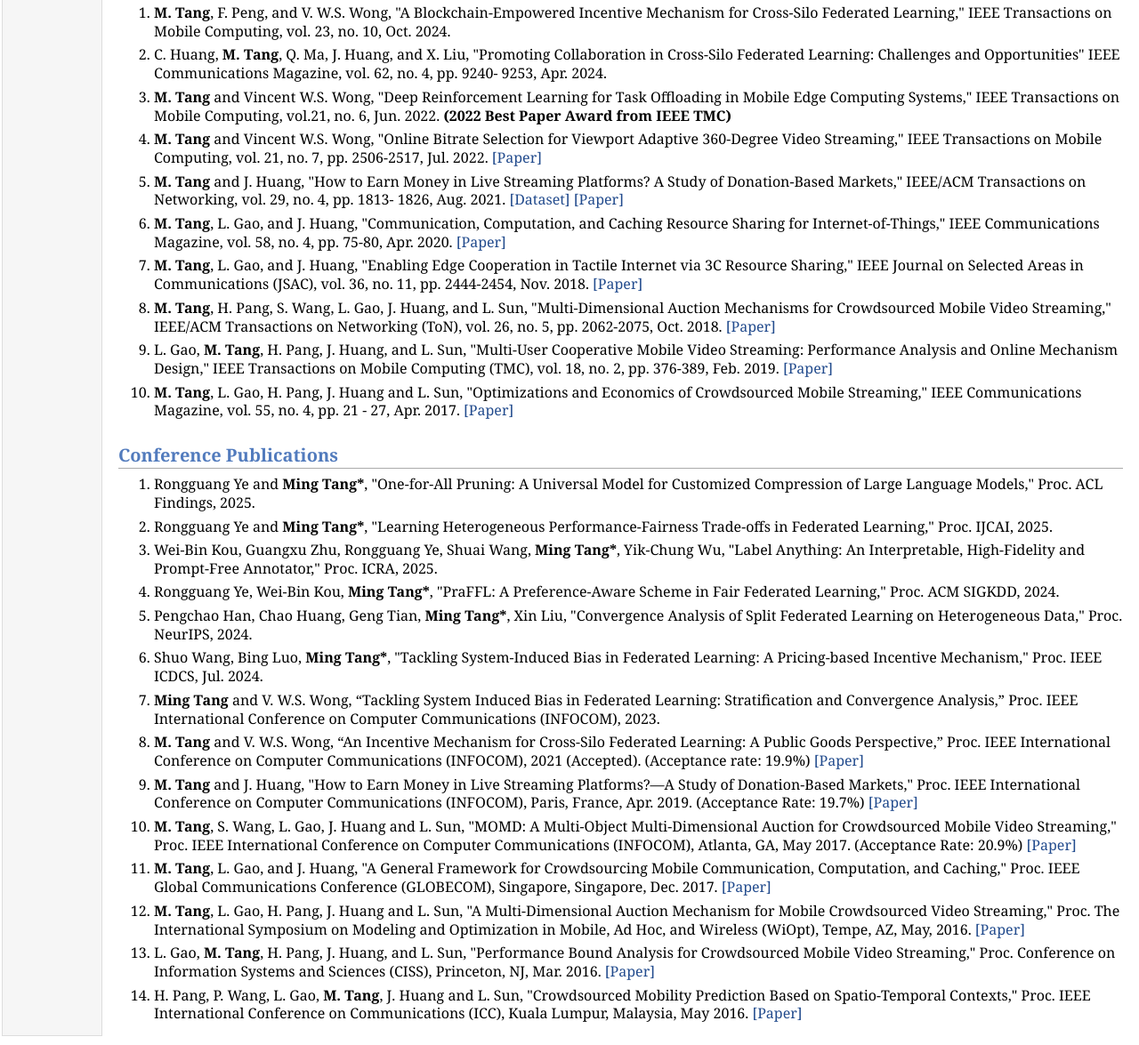
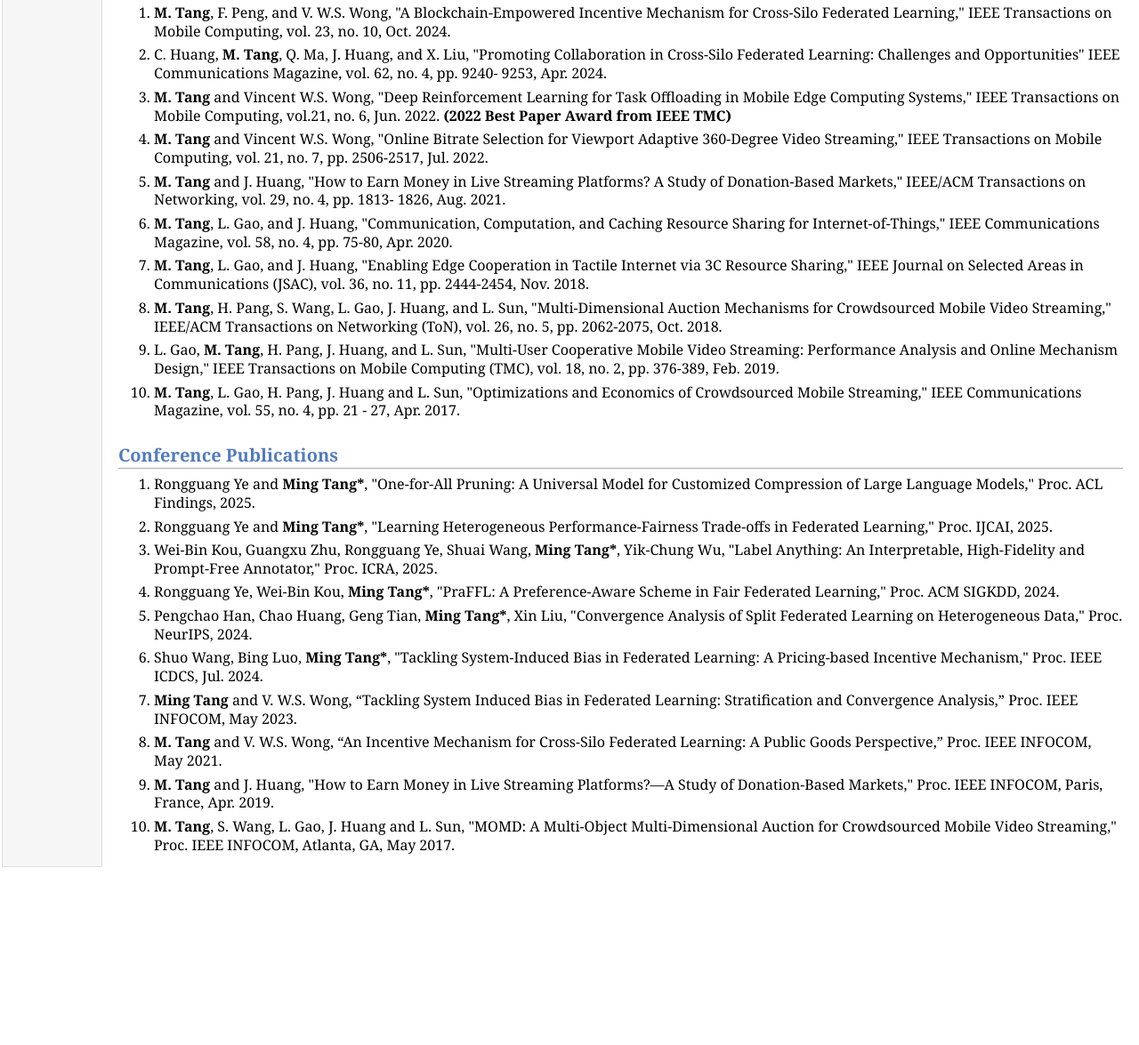
Before and after one commit to mingtang25/mingtang25.github.io, a plain HTML site: page publications.html in a window 1280 px wide. Shown: the part 208-1383 px from the top of the page at 89% size. After the commit the page ends 1193 px from the top, so only its background shows below. Drawn offline with Linux system fonts and the light colour scheme.

Commit message:
Update publications.html

```diff
--- a/publications.html
+++ b/publications.html
@@ -40,26 +40,24 @@
 </p>
 </li>
 <li><p><b>M. Tang</b> and Vincent W.S. Wong, "Online Bitrate Selection for Viewport Adaptive 360-Degree Video Streaming," IEEE Transactions on Mobile Computing, vol. 21, no. 7, pp. 2506-2517, Jul.
- 2022. <a href="paper/TMC2020-2.pdf" target=&ldquo;blank&rdquo;>[Paper]</a>
+ 2022.
 </p>
 </li>
-<li><p><b>M. Tang</b> and J. Huang, "How to Earn Money in Live Streaming Platforms? A Study of Donation-Based Markets," IEEE/ACM Transactions on Networking, vol. 29, no. 4, pp. 1813- 1826, Aug. 2021. <a href="https://github.com/mingt2019/Twitch-Dataset" target=&ldquo;blank&rdquo;>[Dataset]</a> <a href="paper/TON2021.pdf" target=&ldquo;blank&rdquo;>[Paper]</a>
+<li><p><b>M. Tang</b> and J. Huang, "How to Earn Money in Live Streaming Platforms? A Study of Donation-Based Markets," IEEE/ACM Transactions on Networking, vol. 29, no. 4, pp. 1813- 1826, Aug. 2021.
 </p>
 </li>
-<li><p><b>M. Tang</b>, L. Gao, and J. Huang, "Communication, Computation, and Caching Resource Sharing for Internet-of-Things," IEEE Communications Magazine, vol. 58, no. 4, pp. 75-80, Apr. 2020. <a href="paper/IEEECOMMMAG2020.pdf" target=&ldquo;blank&rdquo;>[Paper]</a>
+<li><p><b>M. Tang</b>, L. Gao, and J. Huang, "Communication, Computation, and Caching Resource Sharing for Internet-of-Things," IEEE Communications Magazine, vol. 58, no. 4, pp. 75-80, Apr. 2020.
 </p>
 </li>
-<li><p><b>M. Tang</b>, L. Gao, and J. Huang, "Enabling Edge Cooperation in Tactile Internet via 3C Resource Sharing," IEEE Journal on Selected Areas in Communications (JSAC), vol. 36, no. 11, pp. 2444-2454, Nov. 2018. <a href="paper/JSAC2018.pdf" target=&ldquo;blank&rdquo;>[Paper]</a>
+<li><p><b>M. Tang</b>, L. Gao, and J. Huang, "Enabling Edge Cooperation in Tactile Internet via 3C Resource Sharing," IEEE Journal on Selected Areas in Communications (JSAC), vol. 36, no. 11, pp. 2444-2454, Nov. 2018.
 </p>
 </li>
-<li><p><b>M. Tang</b>, H. Pang, S. Wang, L. Gao, J. Huang, and L. Sun, "Multi-Dimensional Auction Mechanisms for Crowdsourced Mobile Video Streaming," IEEE/ACM Transactions on Networking (ToN), vol. 26, no. 5, pp. 2062-2075, Oct. 2018. <a href="paper/TON2018.pdf" target=&ldquo;blank&rdquo;>[Paper]</a>
+<li><p><b>M. Tang</b>, H. Pang, S. Wang, L. Gao, J. Huang, and L. Sun, "Multi-Dimensional Auction Mechanisms for Crowdsourced Mobile Video Streaming," IEEE/ACM Transactions on Networking (ToN), vol. 26, no. 5, pp. 2062-2075, Oct. 2018.
 </p>
 </li>
-<li><p>L. Gao, <b>M. Tang</b>, H. Pang, J. Huang, and L. Sun, "Multi-User Cooperative Mobile Video Streaming: Performance Analysis and Online Mechanism Design," IEEE Transactions on Mobile Computing (TMC), vol. 18, no. 2, pp. 376-389, Feb. 2019. <a href="paper/TMC2019.pdf" target=&ldquo;blank&rdquo;>[Paper]</a>
-</p>
+<li><p>L. Gao, <b>M. Tang</b>, H. Pang, J. Huang, and L. Sun, "Multi-User Cooperative Mobile Video Streaming: Performance Analysis and Online Mechanism Design," IEEE Transactions on Mobile Computing (TMC), vol. 18, no. 2, pp. 376-389, Feb. 2019.
 </li>
-<li><p><b>M. Tang</b>, L. Gao, H. Pang, J. Huang and L. Sun, "Optimizations and Economics of Crowdsourced Mobile Streaming," IEEE Communications Magazine, vol. 55, no. 4, pp. 21 - 27, Apr. 2017. <a href="paper/IEEECOMMMAG2017.pdf" target=&ldquo;blank&rdquo;>[Paper]</a>
-</p>
+<li><p><b>M. Tang</b>, L. Gao, H. Pang, J. Huang and L. Sun, "Optimizations and Economics of Crowdsourced Mobile Streaming," IEEE Communications Magazine, vol. 55, no. 4, pp. 21 - 27, Apr. 2017.
 </li>
 </ol>
 <h2>Conference Publications</h2>
@@ -83,28 +81,16 @@
 <li><p> Shuo Wang, Bing Luo, <b>Ming Tang*</b>, "Tackling System-Induced Bias in Federated Learning: A Pricing-based Incentive Mechanism," Proc. IEEE ICDCS, Jul. 2024.
 </p>
 </li>
-<li><p> <b>Ming Tang</b> and V. W.S. Wong, “Tackling System Induced Bias in Federated Learning: Stratification and Convergence Analysis,” Proc. IEEE International Conference on Computer Communications (INFOCOM), 2023.
+<li><p> <b>Ming Tang</b> and V. W.S. Wong, “Tackling System Induced Bias in Federated Learning: Stratification and Convergence Analysis,” Proc. IEEE INFOCOM, May 2023.
 </p>
 </li>
-<li><p><b>M. Tang</b> and V. W.S. Wong, “An Incentive Mechanism for Cross-Silo Federated Learning: A Public Goods Perspective,” Proc. IEEE International Conference on Computer Communications (INFOCOM), 2021 (Accepted). (Acceptance rate: 19.9%) <a href="paper/INFOCOM2021.pdf" target=&ldquo;blank&rdquo;>[Paper]</a>
+<li><p><b>M. Tang</b> and V. W.S. Wong, “An Incentive Mechanism for Cross-Silo Federated Learning: A Public Goods Perspective,” Proc. IEEE INFOCOM, May 2021.
 </p>
 </li>
-<li><p><b>M. Tang</b> and J. Huang, "How to Earn Money in Live Streaming Platforms?—A Study of Donation-Based Markets," Proc. IEEE International Conference on Computer Communications (INFOCOM), Paris, France, Apr. 2019. (Acceptance Rate: 19.7%) <a href="paper/INFOCOM2019.pdf" target=&ldquo;blank&rdquo;>[Paper]</a>
+<li><p><b>M. Tang</b> and J. Huang, "How to Earn Money in Live Streaming Platforms?—A Study of Donation-Based Markets," Proc. IEEE INFOCOM, Paris, France, Apr. 2019.
 </p>
 </li>
-<li><p><b>M. Tang</b>, S. Wang, L. Gao, J. Huang and L. Sun, "MOMD: A Multi-Object Multi-Dimensional Auction for Crowdsourced Mobile Video Streaming," Proc. IEEE International Conference on Computer Communications (INFOCOM), Atlanta, GA, May 2017. (Acceptance Rate: 20.9%) <a href="paper/INFOCOM2017.pdf" target=&ldquo;blank&rdquo;>[Paper]</a>
-</p>
-</li>
-<li><p><b>M. Tang</b>, L. Gao, and J. Huang, "A General Framework for Crowdsourcing Mobile Communication, Computation, and Caching," Proc. IEEE Global Communications Conference (GLOBECOM), Singapore, Singapore, Dec. 2017. <a href="paper/GLOBECOM2017.pdf" target=&ldquo;blank&rdquo;>[Paper]</a>
-</p>
-</li>
-<li><p><b>M. Tang</b>, L. Gao, H. Pang, J. Huang and L. Sun, "A Multi-Dimensional Auction Mechanism for Mobile Crowdsourced Video Streaming," Proc. The International Symposium on Modeling and Optimization in Mobile, Ad Hoc, and Wireless (WiOpt), Tempe, AZ, May, 2016. <a href="paper/WIOPT2016.pdf" target=&ldquo;blank&rdquo;>[Paper]</a>
-</p>
-</li>
-<li><p>L. Gao, <b>M. Tang</b>, H. Pang, J. Huang, and L. Sun, "Performance Bound Analysis for Crowdsourced Mobile Video Streaming," Proc. Conference on Information Systems and Sciences (CISS), Princeton, NJ, Mar. 2016. <a href="paper/CISS2016.pdf" target=&ldquo;blank&rdquo;>[Paper]</a>
-</p>
-</li>
-<li><p>H. Pang, P. Wang, L. Gao, <b>M. Tang</b>, J. Huang and L. Sun, "Crowdsourced Mobility Prediction Based on Spatio-Temporal Contexts," Proc. IEEE International Conference on Communications (ICC), Kuala Lumpur, Malaysia, May 2016. <a href="paper/ICC2016.pdf" target=&ldquo;blank&rdquo;>[Paper]</a>
+<li><p><b>M. Tang</b>, S. Wang, L. Gao, J. Huang and L. Sun, "MOMD: A Multi-Object Multi-Dimensional Auction for Crowdsourced Mobile Video Streaming," Proc. IEEE INFOCOM, Atlanta, GA, May 2017.
 </p>
 </li>
 </ol>
```
